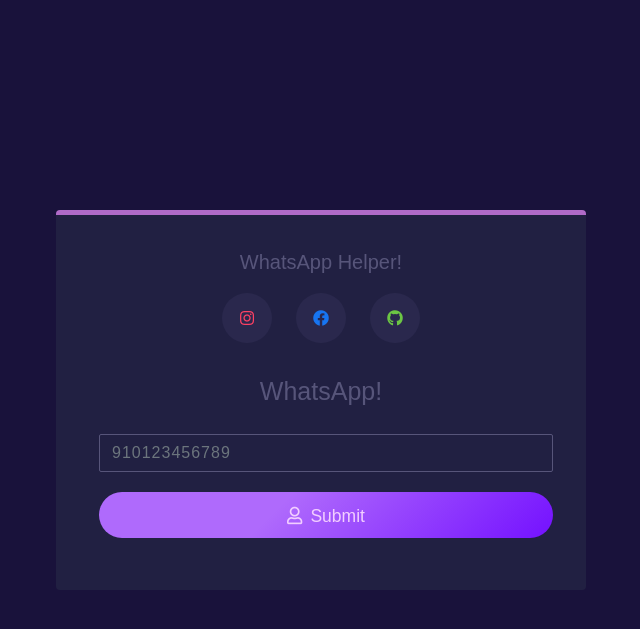
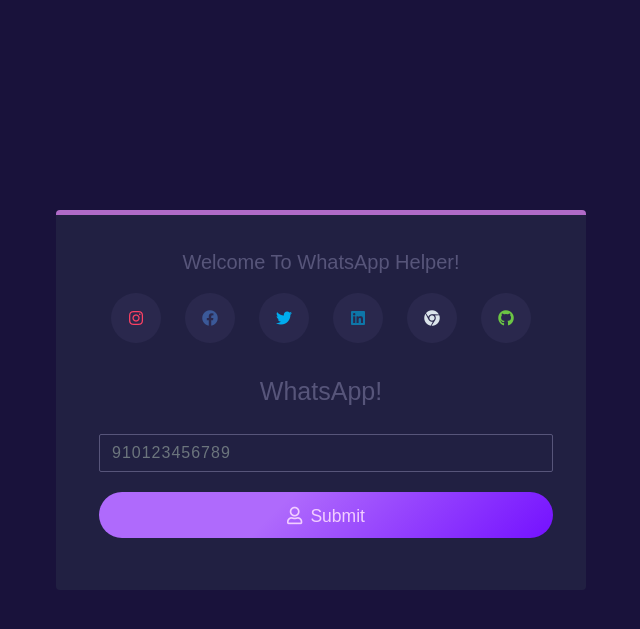
Before and after one commit to gauravshimpi/whatsapp-helper, a PHP site: page / in a window 1280 px wide. Shown: the top 629 px of the page, without its empty margins (307-947 px from the left). Run offline with PHP 8.4, Linux system fonts and the light colour scheme; some web fonts are replaced.

Commit message:
(update): added JS for numeric input check, validation added for contact number min 10 max 15 size allowed, also added twitter, linkedin, website icon and address in index.html Also, added social media icon colors into style.css

```diff
--- a/css/style.css
+++ b/css/style.css
@@ -54,11 +54,23 @@ a{
 }
 
 .fa-facebook{
-    color: #1775F1;
+    color: #3B5998;
 }
 
 .fa-instagram{
     color: #fe4164;
+}
+
+.fa-twitter{
+    color: #00ACEE;
+}
+
+.fa-linkedin{
+    color: #0E76A8;
+}
+
+.fa-chrome{
+    color: #DBE4EB;
 }
 
 .division{
--- a/index.html
+++ b/index.html
@@ -15,16 +15,25 @@
     <div class="row w-100 d-flex justify-content-center align-items-center main_div">
         <div class="col-12 col-lg-6 col-md-8 col-xxl-5">
             <div class="card py-3 px-2">
-                <p class="text-center my-3 text-capitalize"><span> WhatsApp Helper!</span></p>
+                <p class="text-center my-3 text-capitalize"><span> Welcome to WhatsApp Helper!</span></p>
                 <div class="row mx-auto">
-                    <div class="col-4">
-                        <a href="#" target="_blank"><i class="fab fa-instagram"></i></a>
+                    <div class="col-2">
+                        <a href="https://www.instagram.com/g.a.p.p.u______/" target="_blank"><i class="fab fa-instagram"></i></a>
                     </div>
-                    <div class="col-4">
-                        <a href="#" target="_blank"><i class="fab fa-facebook"></i></a>
+                    <div class="col-2">
+                        <a href="https://www.facebook.com/gaurav.shimpi.007" target="_blank"><i class="fab fa-facebook"></i></a>
                     </div>
-                    <div class="col-4">
-                        <a href="#" target="_blank"><i class="fab fa-github"></i></a>
+                    <div class="col-2">
+                        <a href="https://twitter.com/ShimpiGaurav1" target="_blank"><i class="fab fa-twitter"></i></a>
+                    </div>
+                    <div class="col-2">
+                        <a href="https://www.linkedin.com/in/gauravshimpi007/" target="_blank"><i class="fab fa-linkedin"></i></a>
+                    </div>
+                    <div class="col-2">
+                        <a href="http://gauravshimpi.herokuapp.com/" target="_blank"><i class="fab fa-chrome"></i></a>
+                    </div>
+                    <div class="col-2">
+                        <a href="https://github.com/gauravshimpi/" target="_blank"><i class="fab fa-github"></i></a>
                     </div>
                 </div>
 
@@ -40,7 +49,8 @@
                                    placeholder="910123456789">
                         </div>
                         <div class="my-3">
-                            <button type="button" class="btn btn-block btn-primary btn-lg" id="btnSubmit" onclick="redirect()">
+                            <button type="button" class="btn btn-block btn-primary btn-lg" id="btnSubmit"
+                                    onclick="redirect()">
                                 <small><i class="far fa-user pr-2"></i>Submit</small>
                             </button>
                         </div>
@@ -52,10 +62,30 @@
 </div>
 
 <script>
+    function all_numeric(my_text) {
+        let numbers = /^[0-9]+$/;
+        if (my_text.match(numbers)) {
+            return true;
+        } else {
+            return false;
+        }
+    }
+
     function redirect() {
-        let contact_number = document.getElementById('txtContactNumber');
-        window.location.href = "http://wa.me/"+contact_number;
+        let contact_number = document.getElementById('txtContactNumber').value;
+        if (contact_number.length <= 0) {
+            alert("WhatsApp Number Can't be Empty...")
+        } else if (all_numeric(contact_number)) {
+            if (contact_number.length < 10 || contact_number.length >= 15) {
+                alert("Please Enter Valid WhatsApp Number...");
+            } else {
+                window.location.href = "http://wa.me/" + contact_number;
+            }
+        } else {
+            alert("Please input numeric characters only")
+        }
     }
+
 </script>
 <script src="js/bootstrap.bundle.js"></script>
 <script src="js/bootstrap.esm.js"></script>
```
